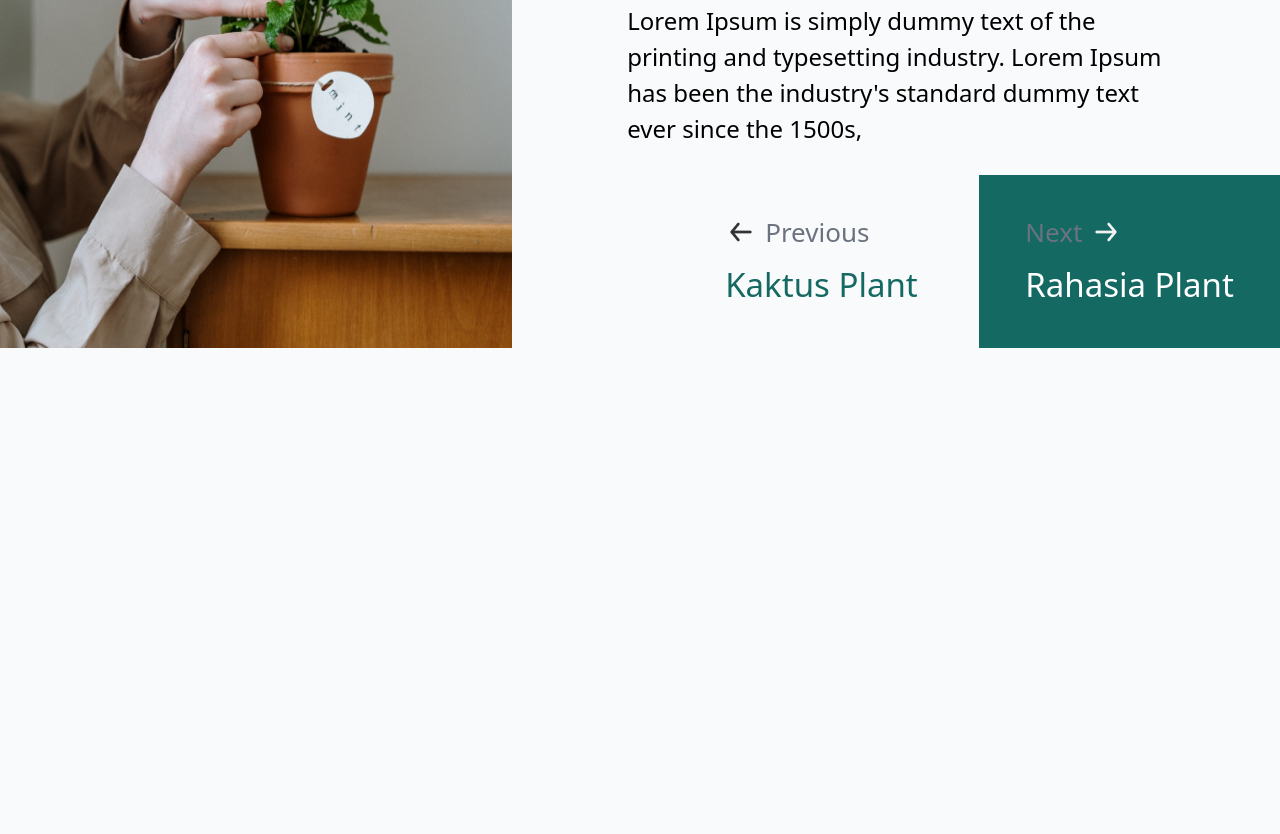
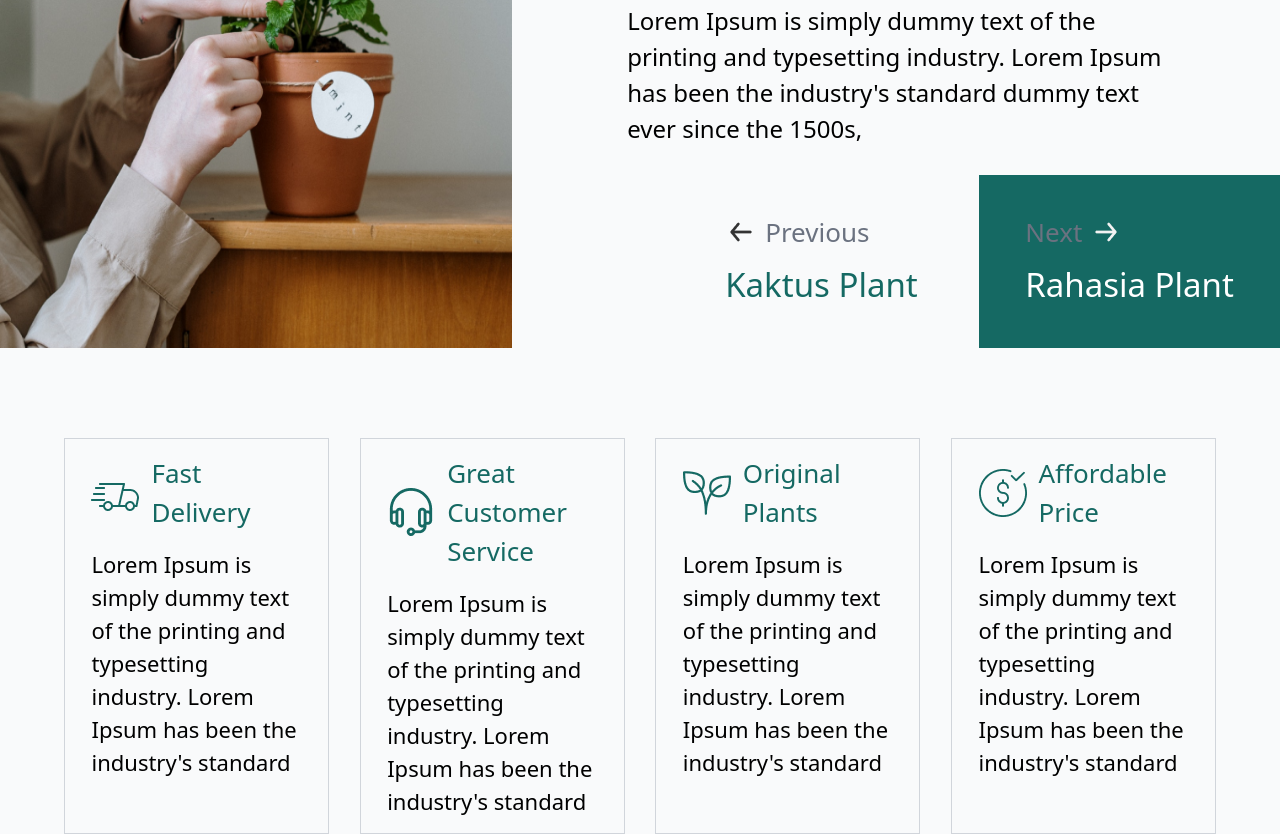
Before and after one commit to akob1r21/HomeWork240125, a website: page src/index.html in a window 1280 px wide. Shown: the part 367-1201 px from the top of the page. Before the commit the page ends 800 px from the top, so only its background shows below. Drawn offline with Linux system fonts and the light colour scheme.

Commit message:
section1

```diff
--- a/src/index.html
+++ b/src/index.html
@@ -39,16 +39,22 @@
           </p>
         </div>
         <div class="btns w-full flex justify-end">
-          <div class="btn flex flex-col p-[15px] xl:gap-2 xl:py-[5%] xl:px-[8%]">
+          <div
+            class="btn flex flex-col p-[15px] xl:gap-2 xl:py-[5%] xl:px-[8%]"
+          >
             <div class="arrow flex items-center gap-2">
               <img src="./arrow-back-outline (1) 1.png" alt="" />
-              <p class="text-[20px] xl:text-[26px] font-[400] text-gray-500">Previous</p>
+              <p class="text-[20px] xl:text-[26px] font-[400] text-gray-500">
+                Previous
+              </p>
             </div>
             <h2 class="text-[#156963] text-[24px] xl:text-[33px] font-[500]">
               Kaktus Plant
             </h2>
           </div>
-          <div class="btn flex flex-col p-[15px] xl:gap-2 bg-[#156963] xl:py-[5%] xl:px-[6%]">
+          <div
+            class="btn flex flex-col p-[15px] xl:gap-2 bg-[#156963] xl:py-[5%] xl:px-[6%]"
+          >
             <div class="arrow flex items-center gap-2">
               <p class="text-[20px] text-gray-500 xl:text-[26px] font-[400]">
                 Next
@@ -62,5 +68,57 @@
         </div>
       </div>
     </div>
+    <div
+      class="second w-[90%] mx-auto grid grid-cols-[47%_47%] grid-rows-[auto_auto] gap-4 mt-10 xl:grid-cols-[23%_23%_23%_23%] xl:grid-rows-[auto] xl:mt-[90px] xl:max-w-[1350px] xl:justify-between"
+    >
+      <div class="grid1 flex flex-col gap-4 border border-gray-300 px-[10%] py-[15px]">
+        <div class="first flex w-1/2 gap-3 items-center">
+          <img src="./fast 1.png" alt="" />
+          <p class="text-[20px] text-[#156963] xl:text-[26px] font-[500]">
+            Fast Delivery
+          </p>
+        </div>
+        <p class="text-[16px] xl:text-[22px]">
+          Lorem Ipsum is simply dummy text of the printing and typesetting
+          industry. Lorem Ipsum has been the industry's standard
+        </p>
+      </div>
+      <div class="grid1 flex flex-col gap-4 border border-gray-300 px-[10%] py-[15px]">
+        <div class="first flex w-full gap-3 items-center">
+          <img src="./headphones 1.png" alt="" />
+          <p class="text-[20px] text-[#156963] xl:text-[26px] font-[500]">
+            Great Customer Service
+          </p>
+        </div>
+        <p class="text-[16px] xl:text-[22px]">
+          Lorem Ipsum is simply dummy text of the printing and typesetting
+          industry. Lorem Ipsum has been the industry's standard
+        </p>
+      </div>
+      <div class="grid1 flex flex-col gap-4 border border-gray-300 px-[10%] py-[15px]">
+        <div class="first flex w-full gap-3 items-center">
+          <img src="./plant 1.png" alt="" />
+          <p class="text-[20px] text-[#156963] xl:text-[26px] font-[500]">
+            Original <br> Plants
+          </p>
+        </div>
+        <p class="text-[16px] xl:text-[22px]">
+          Lorem Ipsum is simply dummy text of the printing and typesetting
+          industry. Lorem Ipsum has been the industry's standard
+        </p>
+      </div>
+      <div class="grid1 flex flex-col gap-4 border border-gray-300 px-[10%] py-[15px]">
+        <div class="first flex w-full gap-3 items-center">
+          <img src="./dollar-symbol 1.png" alt="" />
+          <p class="text-[20px] text-[#156963] xl:text-[26px] font-[500]">
+            Affordable Price
+          </p>
+        </div>
+        <p class="text-[16px] xl:text-[22px]">
+          Lorem Ipsum is simply dummy text of the printing and typesetting
+          industry. Lorem Ipsum has been the industry's standard
+        </p>
+      </div>
+    </div>
   </body>
 </html>
```
Also changed, not shown: src/dollar-symbol 1.png (added), src/fast 1.png (added), src/headphones 1.png (added), src/output.css, src/plant 1.png (added).
